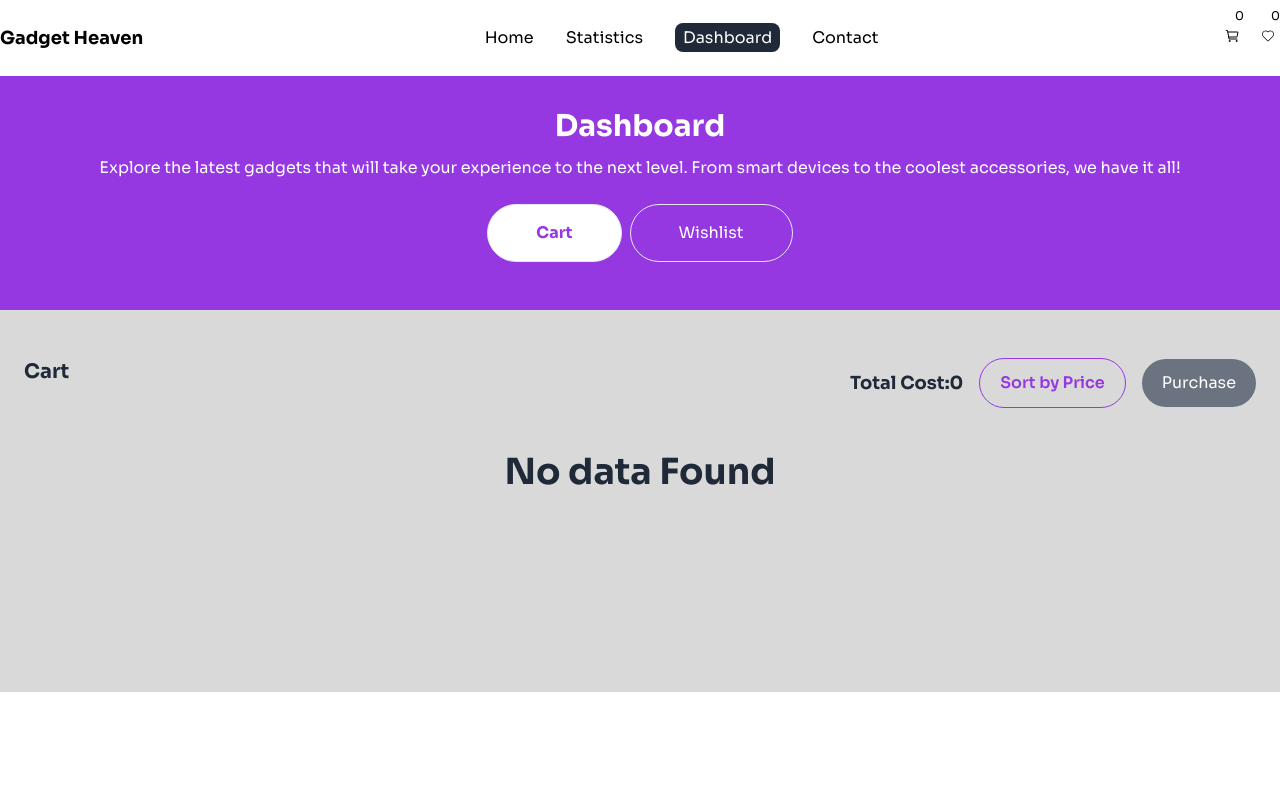
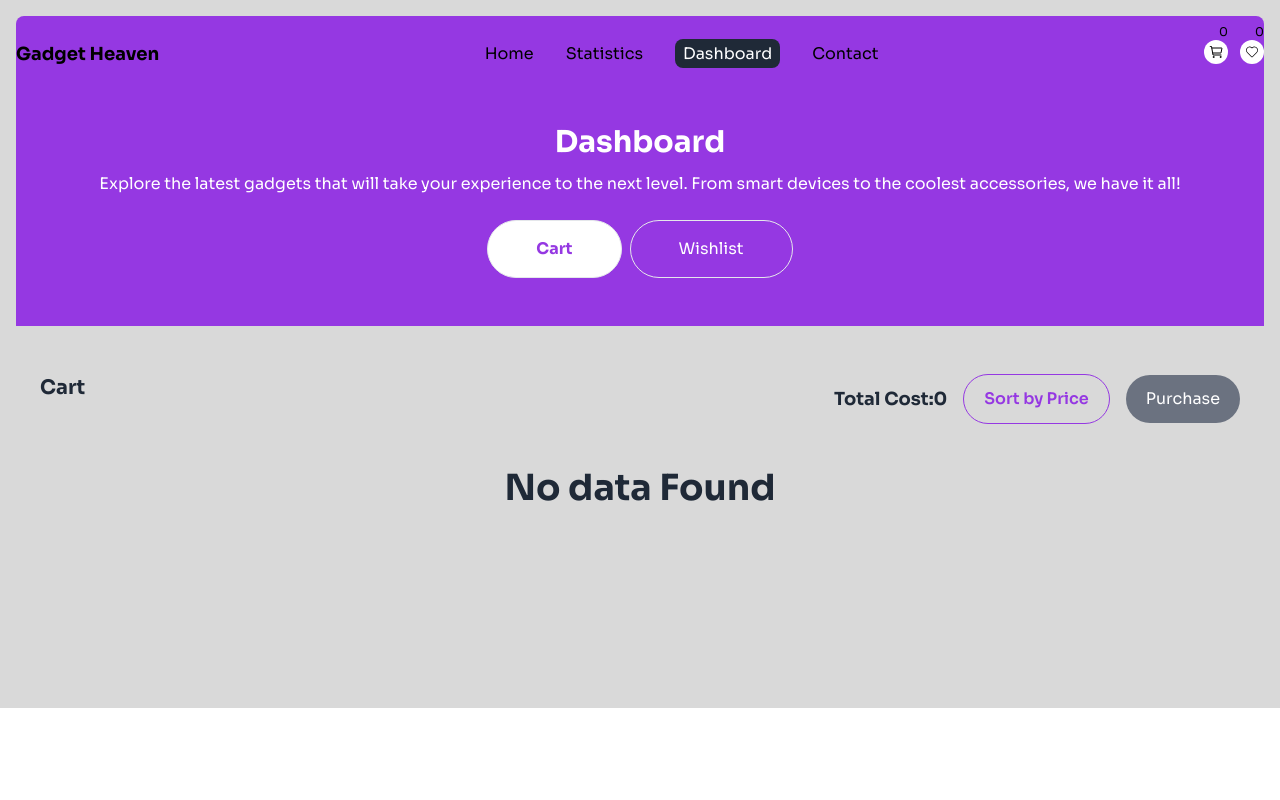
Before and after one commit to programming-hero-web-course-4/b10a8-gadget-heaven-RahulKhanSuvo, a React (Vite) app: page /dashboard in a window 1280 px wide. Shown: the top 800 px of the page. Built offline with nearby package versions, Linux system fonts and the light colour scheme.

Commit message:
added dynamic title

```diff
--- a/package.json
+++ b/package.json
@@ -15,6 +15,7 @@
     "match-sorter": "^7.0.0",
     "react": "^18.3.1",
     "react-dom": "^18.3.1",
+    "react-helmet-async": "^2.0.5",
     "react-hot-toast": "^2.4.1",
     "react-icons": "^5.3.0",
     "react-rating-stars-component": "^2.2.0",
--- a/src/Layouts/MainLayout.jsx
+++ b/src/Layouts/MainLayout.jsx
@@ -4,6 +4,7 @@ import Footer from "../components/Footer";
 import { Toaster } from "react-hot-toast";
 import { useState } from "react";
 import CartContext from "../Routes/CartContext";
+import { Helmet, HelmetProvider } from "react-helmet-async";
 
 const MainLayout = () => {
   const { pathname } = useLocation();
@@ -32,32 +33,50 @@ const MainLayout = () => {
     );
   };
 
-  const containerBg =
-    pathname === "/" ||
-    pathname === "/category/Phone" ||
-    pathname === "/category/Laptop" ||
-    pathname === "/category/Accessories" ||
-    pathname === "/category/Smart%20Watches"
-      ? "bg-[#9538E2] mx-4 rounded-t-lg"
-      : "text-black bg-white";
-  const mainBg =
-    pathname === "/" ||
-    pathname === "/category/Phone" ||
-    pathname === "/category/Laptop" ||
-    pathname === "/category/Accessories" ||
-    pathname === "/category/Smart%20Watches"
-      ? "bg-[#D9D9D9] pt-4"
-      : "bg-[#D9D9D9]";
-  const innerContainerMargin =
-    pathname === "/" ||
-    pathname === "/category/Phone" ||
-    pathname === "/category/Laptop" ||
-    pathname === "/category/Accessories" ||
-    pathname === "/category/Smart%20Watches"
-      ? "mx-4"
-      : "";
+  const resetCartAndLoves = () => {
+    setProduct([]);
+    setLoves([]);
+  };
+  const pageMetaData = {
+    "/": {
+      title: "Gadget | Gadget Heaven",
+      description:
+        "Welcome to Gadget Heaven, your one-stop shop for the latest gadgets.",
+    },
+    "/statistics": {
+      title: "Statistics | Gadget Heaven",
+      description:
+        "Check out the latest statistics and trends in the gadget market.",
+    },
+    "/contact": {
+      title: "Contact Us | Gadget Heaven",
+      description: "Get in touch with us for any inquiries or support.",
+    },
+    "/dashboard": {
+      title: "Dashboard | Gadget Heaven",
+      description: "Manage your gadgets, cart, and wishlist.",
+    },
+    "/dashboard/cart": {
+      title: "Cart | Gadget Heaven",
+      description: "View and manage your shopping cart.",
+    },
+    "/dashboard/wishlist": {
+      title: "Wishlist | Gadget Heaven",
+      description: "Explore your saved items in the wishlist.",
+    },
+    "/product/:id": {
+      title: "Product Details | Gadget Heaven",
+      description: "Discover more about this gadget.",
+    },
+  };
+  const currentMeta = pageMetaData[pathname] || pageMetaData["/"];
 
   return (
+    <HelmetProvider>
+      <Helmet>
+        <title>{currentMeta.title}</title>
+        <meta name="description" content={currentMeta.description} />
+      </Helmet>
       <CartContext.Provider
         value={{
           product,
@@ -66,22 +85,23 @@ const MainLayout = () => {
           loves,
           handelLoveNav,
           removeWishList,
+          resetCartAndLoves,
         }}
       >
-      <div className={mainBg}>
-        <div className={containerBg}>
+        <div className={`bg-[#D9D9D9] pt-4`}>
+          <div className={`bg-[#9538E2] mx-4 rounded-t-lg`}>
             <div className="container mx-auto">
               <NavBar />
             </div>
           </div>
-        <div className={`${innerContainerMargin} min-h-[calc(100vh-280px)]`}>
+          <div className={`mx-4 min-h-[calc(100vh-280px)]`}>
             <Outlet />
           </div>
-
           <Footer />
           <Toaster />
         </div>
       </CartContext.Provider>
+    </HelmetProvider>
   );
 };
 
--- /dev/null
+++ b/src/Pages/Contact.jsx
@@ -0,0 +1,5 @@
+const Contact = () => {
+  return <div className="container mx-auto"></div>;
+};
+
+export default Contact;
--- a/src/Pages/ProductDetials.jsx
+++ b/src/Pages/ProductDetials.jsx
@@ -7,6 +7,7 @@ import { IoCartOutline } from "react-icons/io5";
 import { addCart, getAllCarts } from "../Utils";
 import CartContext from "../Routes/CartContext";
 import { addLove, getAllLove } from "../Utils/loveList";
+import { Helmet } from "react-helmet-async";
 const ProductDetials = () => {
   const { handelCart, handelLoveNav } = useContext(CartContext);
 
@@ -52,6 +53,9 @@ const ProductDetials = () => {
   };
   return (
     <div className="relative">
+      <Helmet>
+        <title>{`${product_title} | Gadget Heaven`}</title>
+      </Helmet>
       <div className="bg-[#9538E2] pb-64 pt-8">
         <SubHeading
           title={"Product Details"}
--- a/src/components/Cart.jsx
+++ b/src/components/Cart.jsx
@@ -1,13 +1,17 @@
 import { useContext, useEffect, useState } from "react";
 import { getAllCarts, removeCart } from "../Utils";
+import { MdVerified } from "react-icons/md";
 import CartCard from "./CartCard";
 import RemoveContext from "../Utils/RemoveContext";
+import Modal from "./Modal";
+import { useNavigate } from "react-router-dom";
+const Cart = () => {
+  const { removeCartLove, resetCartAndLoves } = useContext(RemoveContext);
 
-const Cart = () => {
-  const { removeCartLove } = useContext(RemoveContext);
+  const navigation = useNavigate();
   const [product, setProduct] = useState([]);
   const [cost, setCost] = useState(0);
-
+  const [isModalOpen, setIsModalOpen] = useState(false);
   useEffect(() => {
     const cartData = getAllCarts();
     setProduct(cartData);
@@ -23,7 +27,17 @@ const Cart = () => {
     const cartData = getAllCarts();
     setProduct(cartData);
   };
+  const openModal = () => {
+    setIsModalOpen(true);
+  };
+  const closeModal = () => {
+    setIsModalOpen(false);
+    navigation("/");
+    localStorage.clear();
+    resetCartAndLoves();
+  };
   return (
+    <div>
       <div className="mx-6">
         <div className="flex mb-11 mt-12 justify-between">
           <h1 className="font-bold text-xl">Cart</h1>
@@ -36,6 +50,7 @@ const Cart = () => {
               Sort by Price
             </button>
             <button
+              onClick={openModal}
               disabled={product.length === 0}
               className="px-5 disabled:bg-gray-500 rounded-full py-3 bg-[#9538E2] text-white"
             >
@@ -58,6 +73,24 @@ const Cart = () => {
           <div className="text-center font-bold text-4xl"> No data Found</div>
         )}
       </div>
+      <Modal isOpen={isModalOpen} onClose={closeModal}>
+        <div className="text-center flex flex-col items-center gap-4 justify-center">
+          <h3 className="text-5xl text-green-500 text-center">
+            <MdVerified />
+          </h3>
+          <h1 className="font-bold">Payment Successfully</h1>
+          <p className="text-gray-400 font-medium">
+            Thanks for purchasing. Total:{cost}
+          </p>
+          <button
+            onClick={closeModal}
+            className="bg-[#EBEAEA] rounded-full w-full hover:text-white px-4 py-2 text-black hover:bg-[#9538E2] "
+          >
+            Close
+          </button>
+        </div>
+      </Modal>
+    </div>
   );
 };
 
--- /dev/null
+++ b/src/components/Form.jsx
@@ -0,0 +1,94 @@
+import { useState } from "react";
+
+const ContactForm = () => {
+  const [formData, setFormData] = useState({
+    firstName: "",
+    lastName: "",
+    email: "",
+    message: "",
+  });
+
+  const handleChange = (e) => {
+    const { name, value } = e.target;
+    setFormData((prevData) => ({
+      ...prevData,
+      [name]: value,
+    }));
+  };
+
+  const handleSubmit = (e) => {
+    e.preventDefault();
+    console.log("Form submitted:", formData);
+    // Add form submission logic here (e.g., send data to a server)
+  };
+
+  return (
+    <form
+      onSubmit={handleSubmit}
+      className="bg-gray-100 p-8 rounded shadow-md max-w-md mx-auto"
+    >
+      <div className="mb-4">
+        <label className="block text-gray-700 font-semibold mb-2">
+          Name <span className="text-red-500">*</span>
+        </label>
+        <div className="flex space-x-4">
+          <input
+            type="text"
+            name="firstName"
+            placeholder="First"
+            value={formData.firstName}
+            onChange={handleChange}
+            className="border border-gray-300 rounded p-2 w-full"
+            required
+          />
+          <input
+            type="text"
+            name="lastName"
+            placeholder="Last"
+            value={formData.lastName}
+            onChange={handleChange}
+            className="border border-gray-300 rounded p-2 w-full"
+          />
+        </div>
+      </div>
+
+      <div className="mb-4">
+        <label className="block text-gray-700 font-semibold mb-2">
+          Email <span className="text-red-500">*</span>
+        </label>
+        <input
+          type="email"
+          name="email"
+          placeholder="Email"
+          value={formData.email}
+          onChange={handleChange}
+          className="border border-gray-300 rounded p-2 w-full"
+          required
+        />
+      </div>
+
+      <div className="mb-4">
+        <label className="block text-gray-700 font-semibold mb-2">
+          Comment or Message
+        </label>
+        <textarea
+          name="message"
+          placeholder="Your message"
+          value={formData.message}
+          onChange={handleChange}
+          className="border border-gray-300 rounded p-2 w-full"
+          rows="4"
+        ></textarea>
+      </div>
+
+      <button
+        type="submit"
+        className="bg-white text-gray-700 font-semibold border border-gray-300 rounded px-4 py-2 hover:bg-gray-100"
+      >
+        SUBMIT
+      </button>
+    </form>
+  );
+};
+
+export default ContactForm;
--- /dev/null
+++ b/src/components/Modal.jsx
@@ -0,0 +1,13 @@
+const Modal = ({ isOpen, onClose, children }) => {
+  if (!isOpen) return null;
+
+  return (
+    <div className="fixed inset-0 bg-black bg-opacity-50 flex justify-center items-center z-50">
+      <div className="bg-white p-6 rounded-2xl shadow-lg max-w-lg w-full relative">
+        {children}
+      </div>
+    </div>
+  );
+};
+
+export default Modal;
--- /dev/null
+++ b/src/components/ModalCom.jsx
@@ -0,0 +1,36 @@
+import { useState } from "react";
+import Modal from "./Modal";
+
+const ModalCom = () => {
+  const [isModalOpen, setIsModalOpen] = useState(false);
+
+  const openModal = () => setIsModalOpen(true);
+  const closeModal = () => setIsModalOpen(false);
+  return (
+    <div>
+      <div className="App p-8">
+        <button
+          onClick={openModal}
+          className="bg-green-500 text-white px-4 py-2 rounded hover:bg-green-600"
+        >
+          Open Modal
+        </button>
+
+        <Modal isOpen={isModalOpen} onClose={closeModal}>
+          <h2 className="text-2xl font-semibold mb-4">Custom Modal</h2>
+          <p className="text-gray-700 mb-4">
+            This is a custom modal. You can add any content you want here.
+          </p>
+          <button
+            onClick={closeModal}
+            className="bg-blue-500 text-white px-4 py-2 rounded hover:bg-blue-600"
+          >
+            Close Modal
+          </button>
+        </Modal>
+      </div>
+    </div>
+  );
+};
+
+export default ModalCom;
--- a/src/components/Wishlist.jsx
+++ b/src/components/Wishlist.jsx
@@ -2,7 +2,6 @@ import { useContext, useEffect, useState } from "react";
 import { getAllLove, removeLove } from "../Utils/loveList";
 import CartCard from "./CartCard";
 import RemoveContext from "../Utils/RemoveContext";
-
 const Wishlist = () => {
   const { removeWishList } = useContext(RemoveContext);
 
@@ -17,6 +16,7 @@ const Wishlist = () => {
     setLoveData(data);
     removeWishList(id);
   };
+
   return (
     <div className="mx-6 mt-12">
       <div>
```
Also changed, not shown: 1 other file (tests, documents, lock files or other folders). Lines whose indentation alone changed are shown as unchanged.
